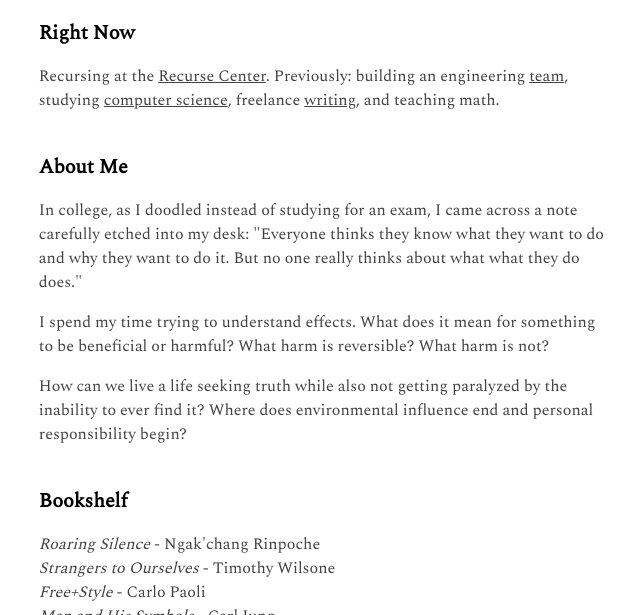
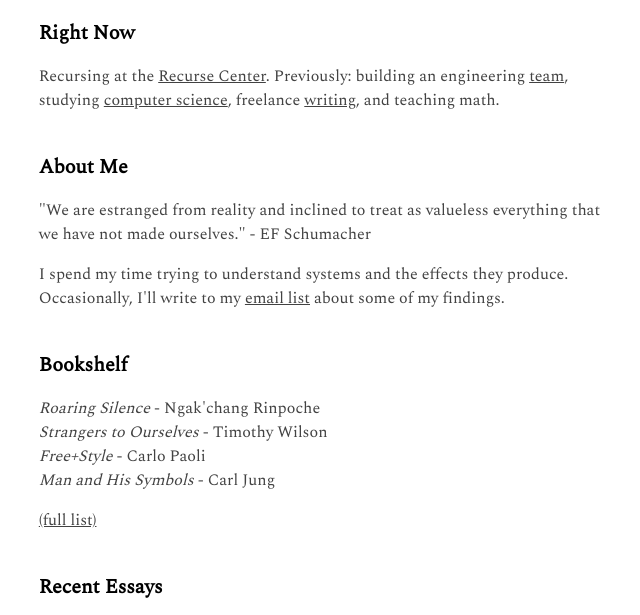
Before and after one commit to ammarm08/ammarm08.github.io, a plain HTML site: page index.html in a window 1280 px wide. Shown: the part 116-731 px from the top of the page, without its empty margins (222-862 px from the left). Drawn offline with nearby package versions, Linux system fonts and the light colour scheme.

Commit message:
styles: clean up h2

```diff
--- a/index.html
+++ b/index.html
@@ -44,19 +44,11 @@
       <div class="sub">
         <h3>About Me</h3>
         <ul>
-          <p>In college, as I doodled instead of studying for an exam,
-              I came across a note carefully etched into my desk:
-              "Everyone thinks they know what they want to do and why they
-              want to do it. But no one really thinks about what what they do does."
+          <p>
+            "We are estranged from reality and inclined to treat as valueless everything that we have not made ourselves." - EF Schumacher
           </p>
           <p>
-            I spend my time trying to understand effects. What does it mean for
-            something to be beneficial or harmful? What harm is reversible? What harm is not?
-
-          </p>
-          <p>
-            How can we live a life seeking truth while also not getting paralyzed by
-            the inability to ever find it? Where does environmental influence end and personal responsibility begin?
+            I spend my time trying to understand systems and the effects they produce. Occasionally, I'll write to my <a href="http://eepurl.com/dhnwGD" target="_blank">email list</a> about some of my findings.
           </p>
         </ul>
       </div>
@@ -65,7 +57,7 @@
         <h3>Bookshelf</h3>
         <ul>
           <li><i>Roaring Silence</i> - Ngak'chang Rinpoche</li>
-          <li><i>Strangers to Ourselves</i> - Timothy Wilsone</li>
+          <li><i>Strangers to Ourselves</i> - Timothy Wilson</li>
           <li><i>Free+Style</i> - Carlo Paoli</li>
           <li><i>Man and His Symbols</i> - Carl Jung</li>
         </ul>
--- a/styles/main.css
+++ b/styles/main.css
@@ -42,14 +42,14 @@
     margin: 40px auto;
   }
 
-  .name h2 {
+  h2 {
     font-family: 'Cormorant Garamond', serif;
     font-weight: 700;
     font-style: italic;
     font-size: 46px;
     color: black;
   }
-  .sub h3 {
+  h3 {
     font-size: 20px;
     color: black;
     margin: 8px 0;
```
